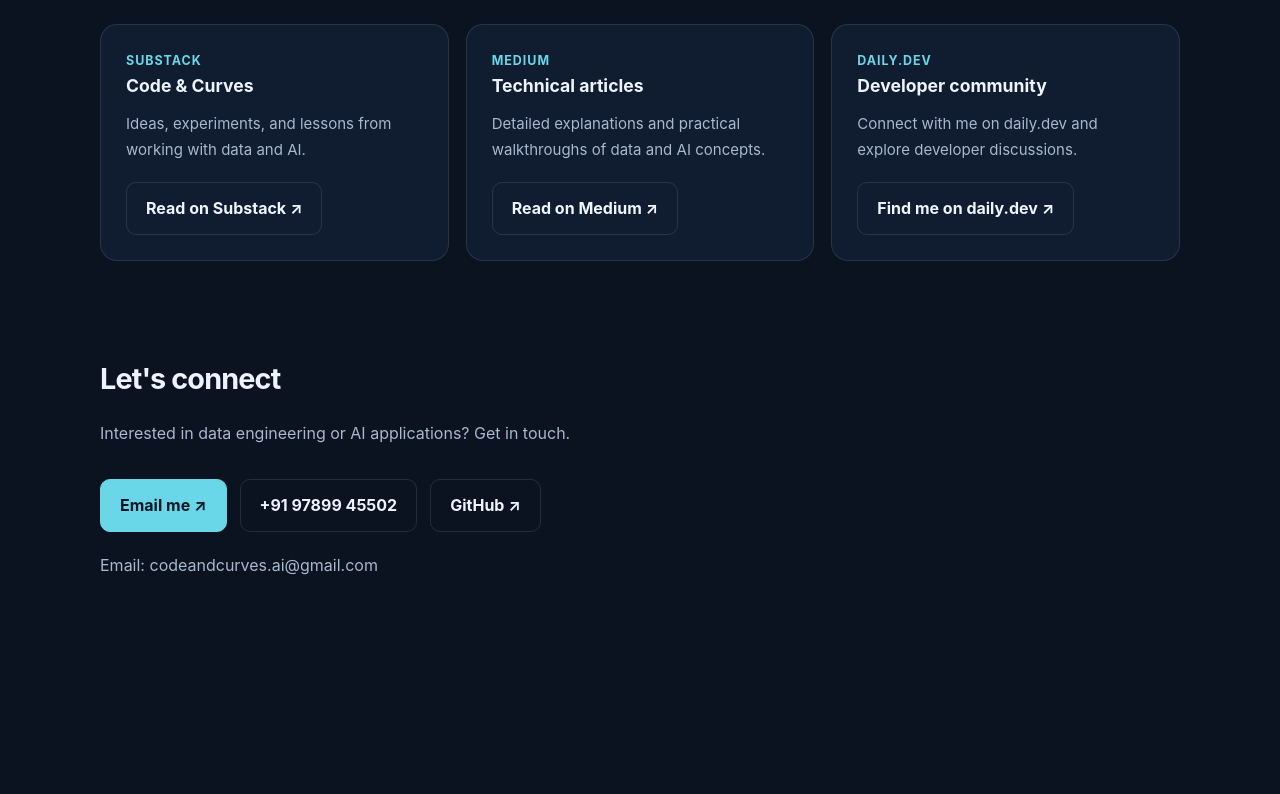
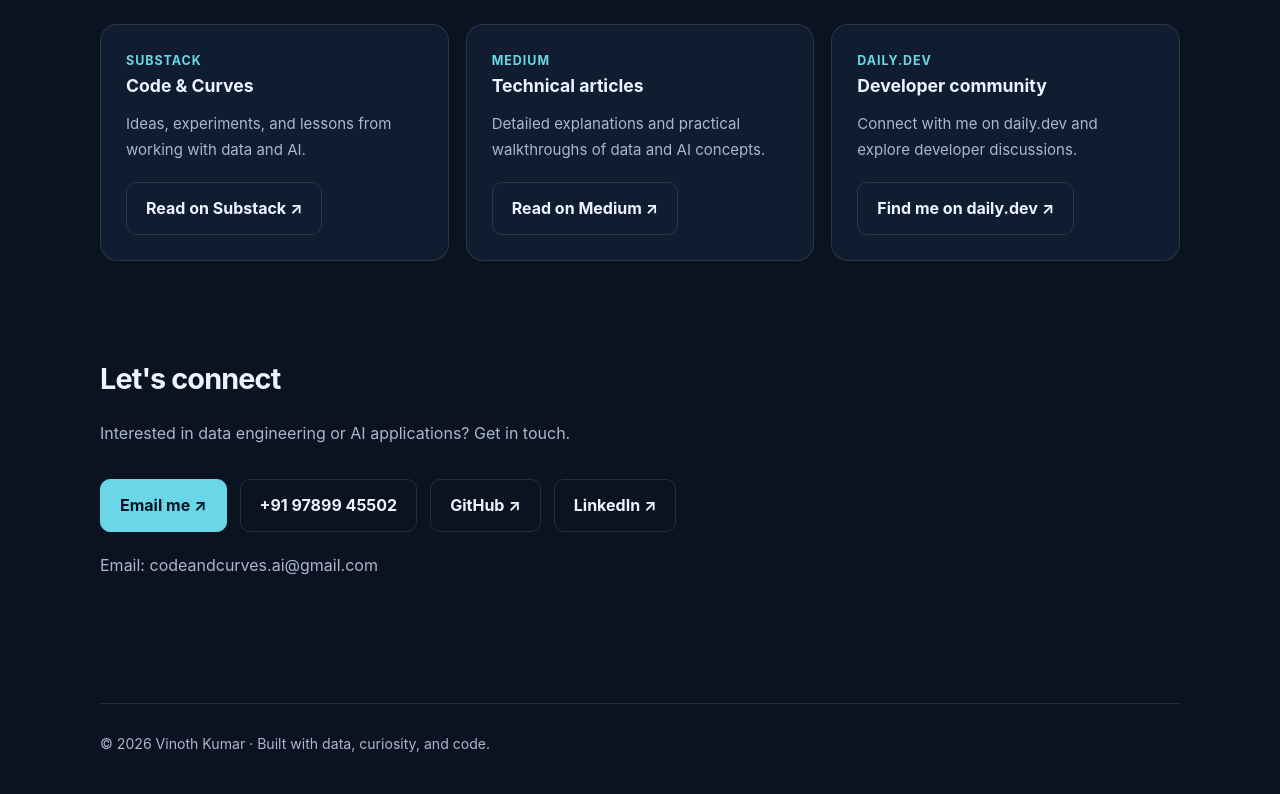
Before and after one commit to codeandcurves/portfolio, a plain HTML site: page index.html in a window 1280 px wide. Shown: the part 1849-2643 px from the top of the page. Before the commit the page ends 2502 px from the top, so only its background shows below. Drawn offline with Linux system fonts and the light colour scheme.

Commit message:
Refactor contact section in index.html

```diff
--- a/index.html
+++ b/index.html
@@ -255,11 +255,26 @@
              target="_blank" rel="noopener noreferrer">
             GitHub ↗
           </a>
+
+          <a class="button secondary"
+             href="YOUR-LINKEDIN-URL"
+             target="_blank" rel="noopener noreferrer">
+            LinkedIn ↗
+          </a>
         </div>
 
         <p class="intro" style="margin-top: 20px;">
-    Email: <a href="mailto:codeandcurves.ai@gmail.com">
+          Email:
+          <a href="mailto:codeandcurves.ai@gmail.com">
             codeandcurves.ai@gmail.com
           </a>
         </p>
       </section>
+    </main>
+
+    <footer>
+      © 2026 Vinoth Kumar · Built with data, curiosity, and code.
+    </footer>
+  </div>
+</body>
+</html>
```
Lines whose indentation alone changed are shown as unchanged.
